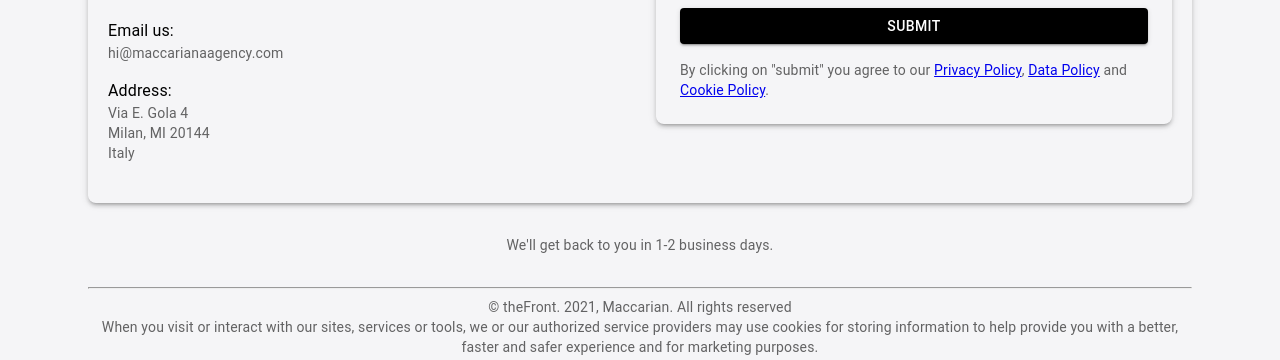
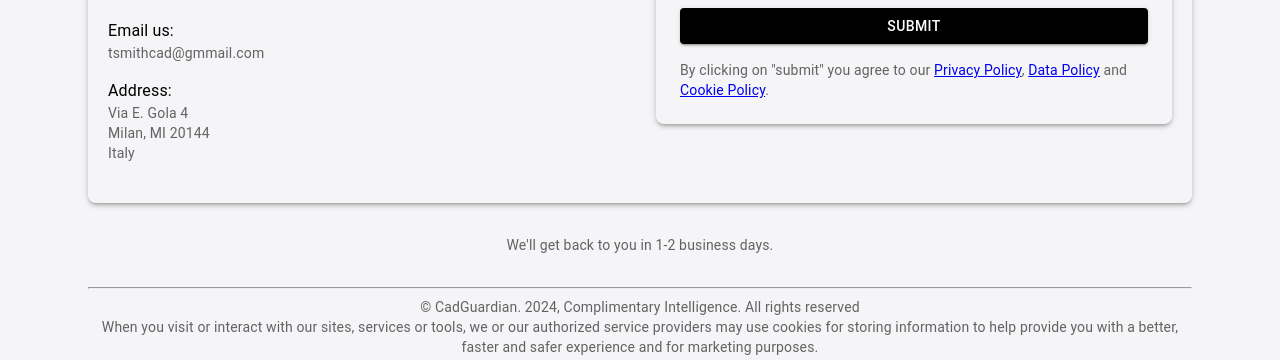
Before and after one commit to tsmithcad/cad-guardian-frontend-js, a React (Vite) app: page / in a window 1280 px wide. Shown: the part 6355-6715 px from the top of the page. Built offline with nearby package versions, Linux system fonts and the light colour scheme.

Commit message:
Updated email and footer

```diff
--- a/src/components/layout/Footer.jsx
+++ b/src/components/layout/Footer.jsx
@@ -7,7 +7,7 @@ const Footer = () => (
     <hr/>
 
     <Typography variant="body2" color="textSecondary">
-      &copy; theFront. 2021, Maccarian. All rights reserved
+      &copy; CadGuardian. 2024, Complimentary Intelligence. All rights reserved
     </Typography>
 
     <Typography variant="body2" color="textSecondary">
--- a/src/data/businessDetails.json
+++ b/src/data/businessDetails.json
@@ -1,6 +1,6 @@
 {
     "phone": "+39 34 111 222",
-    "email": "hi@maccarianaagency.com",
+    "email": "tsmithcad@gmmail.com",
     "address": {
       "streetAddress": "Via E. Gola 4",
       "city": "Milan",
```
